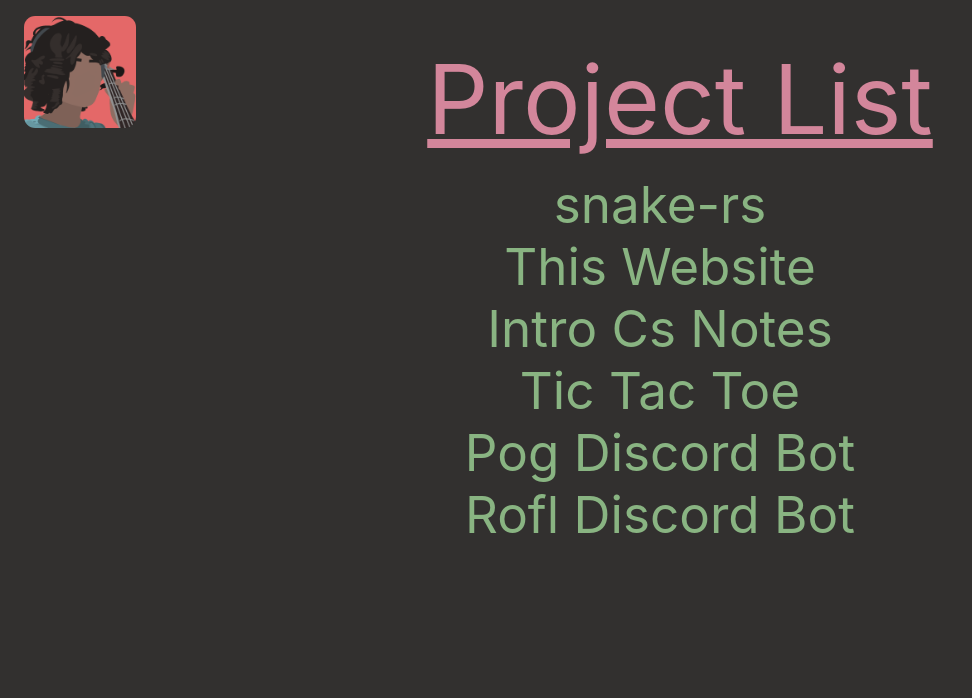
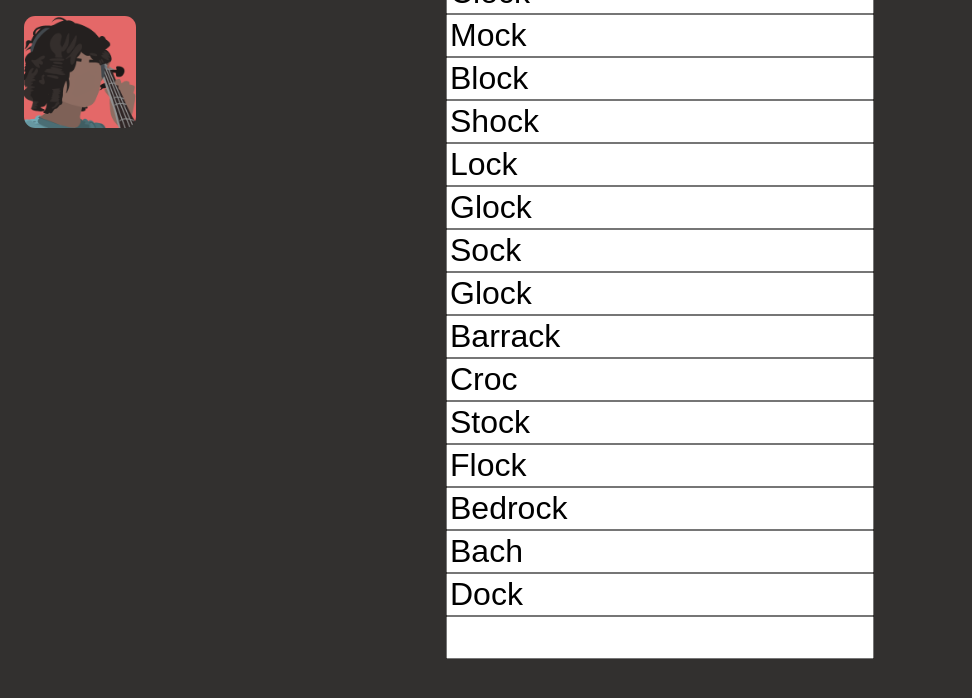
Before and after one commit to bishan-batel/bishanml, a React (Create React App) app: page /dwayne in a window 1280 px wide. Shown: the top 698 px of the page, without its empty margins (0-972 px from the left). Built offline with nearby package versions, Linux system fonts and the light colour scheme.

Commit message:
Updated roject list

```diff
--- a/package.json
+++ b/package.json
@@ -10,8 +10,9 @@
     "@types/node": "^12.0.0",
     "@types/react": "^17.0.0",
     "@types/react-dom": "^17.0.0",
+    "p5": "^1.3.1",
     "react": "^17.0.1",
-    "react-dom": "^17.0.1",
+    "react-dom": "^17.0.2",
     "react-firebase-hooks": "^3.0.3",
     "react-router-dom": "^5.2.0",
     "react-scripts": "4.0.3",
@@ -41,5 +42,8 @@
       "last 1 firefox version",
       "last 1 safari version"
     ]
+  },
+  "devDependencies": {
+    "@types/react-router-dom": "^5.1.7"
   }
 }
--- a/src/App.tsx
+++ b/src/App.tsx
@@ -1,14 +1,20 @@
-import React from "react";
+import { BrowserRouter as Router, Switch, Route } from "react-router-dom";
 import Logo from "./components/Logo";
 import ProjectList from "./components/ProjectList";
+import Dwayne from "./pages/dwayne";
 
 function App() {
-    return (
-        <div className="app">
-            <Logo />
-            <ProjectList />
-        </div>
-    );
+  return (
+    <Router>
+      <div className="app">
+        <Logo />
+        <Switch>
+            <Route exact path="/" component={ProjectList} />
+            <Route exact path="/dwayne" component={Dwayne} />
+        </Switch>
+      </div>
+    </Router>
+  );
 }
 
 export default App;
--- a/src/components/ProjectList.tsx
+++ b/src/components/ProjectList.tsx
@@ -6,12 +6,11 @@ interface ProjectItemProps {
     link?: string;
 }
 
-const ProjectItem: React.FC<ProjectItemProps> = (props) => {
-    const { name, code, link = code } = props;
+const ProjectItem: React.FC<ProjectItemProps> = ({name, code, link}) => {
 
     return (
         <li className="project-item">
-            <a href={link} className="project-item-link">
+            <a href={link ?? code} className="project-item-link">
                 {name} </a>
         </li>
     );
@@ -19,6 +18,15 @@ const ProjectItem: React.FC<ProjectItemProps> = (props) => {
 
 const ProjectList: React.FC = () => {
     const items: JSX.Element[] = [
+        <ProjectItem
+            name="Flocking Simulation (rust)"
+            code="https://github.com/bishan-batel/flocking-sim"
+        />,
+        <ProjectItem
+            name="The Fridge"
+            code="https://github.com/bishan-batel/fridge"
+            link="https://fridge.bishan.ml"
+        />,
         <ProjectItem
             name="snake-rs"
             code="https://github.com/bishan-batel/snake-rs"
--- /dev/null
+++ b/src/pages/dwayne/dwayne.css
@@ -0,0 +1,26 @@
+.dwayne {
+  position: absolute;
+  left: 50%;
+  top: 20%;
+  transform: translate(-50%, -50%);
+}
+
+.dwayne h1 {
+  text-align: center;
+  font-size: 4rem;
+}
+
+.dwayne h1::after {
+  content: "";
+  border-width: 10rem;
+  border-radius: 2;
+  border-color: var(--accent);
+}
+
+.dwayne-content {
+  text-align: center;
+}
+
+.dwayne-tag-field {
+  font-size: 2rem;
+}
--- /dev/null
+++ b/src/pages/dwayne/dwayne.tsx
@@ -0,0 +1,43 @@
+import React from "react";
+import "./dwayne.css";
+
+const TagsField: React.FC<{ tag: string }> = ({ tag }) => {
+  return <input defaultValue={tag} className="dwayne-tag-field" />;
+};
+
+const Tags: React.FC = () => {
+  return (
+    <ul className="dwayne-tags">
+      <TagsField tag="Block" />
+      <TagsField tag="Rock" />
+      <TagsField tag="Clock" />
+      <TagsField tag="Mock" />
+      <TagsField tag="Block" />
+      <TagsField tag="Shock" />
+      <TagsField tag="Lock" />
+      <TagsField tag="Glock" />
+      <TagsField tag="Sock" />
+      <TagsField tag="Glock" />
+      <TagsField tag="Barrack" />
+      <TagsField tag="Croc" />
+      <TagsField tag="Stock" />
+      <TagsField tag="Flock" />
+      <TagsField tag="Bedrock" />
+      <TagsField tag="Bach" />
+      <TagsField tag="Dock" />
+      <TagsField tag="" />
+      {/* <TagsField tag="" /> */}
+    </ul>
+  );
+};
+
+export default (() => {
+  return (
+    <div className="dwayne">
+      <h1>Dwayne The Rock Generator</h1>
+      <div className="dwayne-content">
+        <Tags />
+      </div>
+    </div>
+  );
+}) as React.FC;
--- /dev/null
+++ b/src/pages/dwayne/index.tsx
@@ -0,0 +1,2 @@
+import Dwayne from "./dwayne";
+export default Dwayne;
```
Also changed, not shown: tsconfig.json (line endings or trailing spaces), 1 other file (tests, documents, lock files or other folders).
